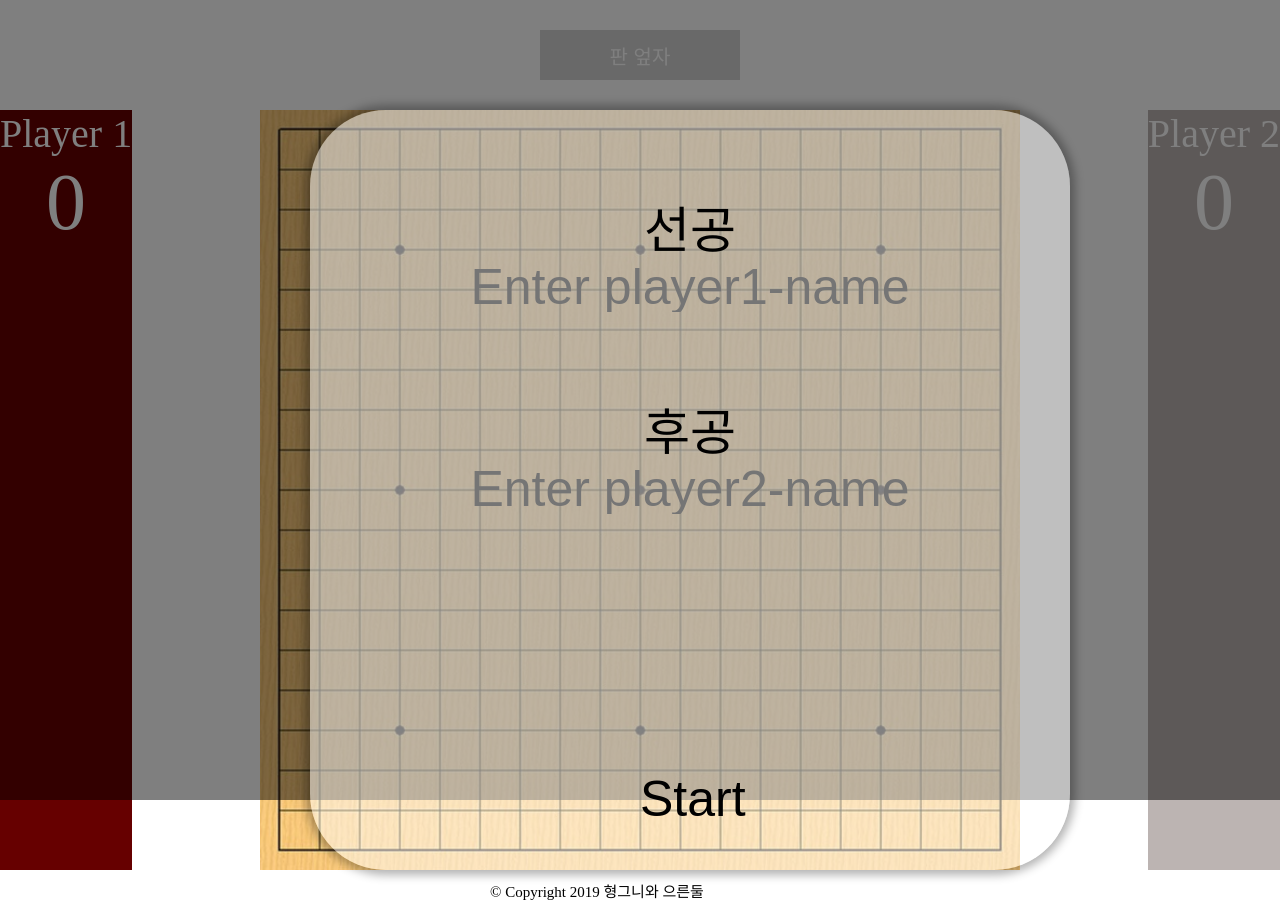
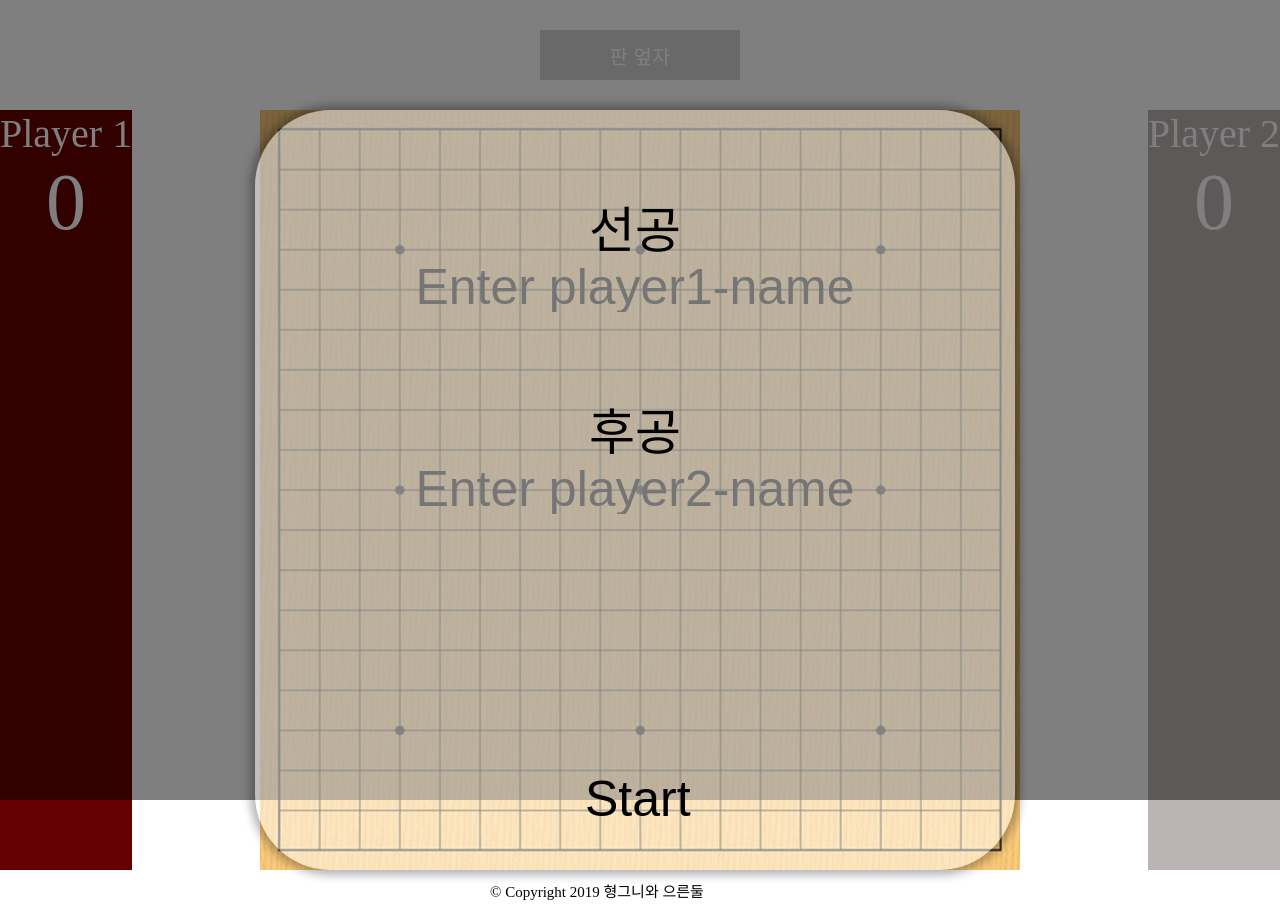
Before and after one commit to kwansikdev/JS_Project_OMOK, a plain HTML site: page index.html in a window 1280 px wide. Drawn offline with Linux system fonts and the light colour scheme.

Commit message:
시작화면 팝업 UI 작성

```diff
--- a/css/style.css
+++ b/css/style.css
@@ -21,7 +21,7 @@ header {
   background: rgba(255, 255, 255, 0.5);
   position: absolute;
   top: 80px;
-  left: 310px;
+  left: calc(50% - 385px);
   width: 760px;
   height: 760px;
   z-index: 2;
```
